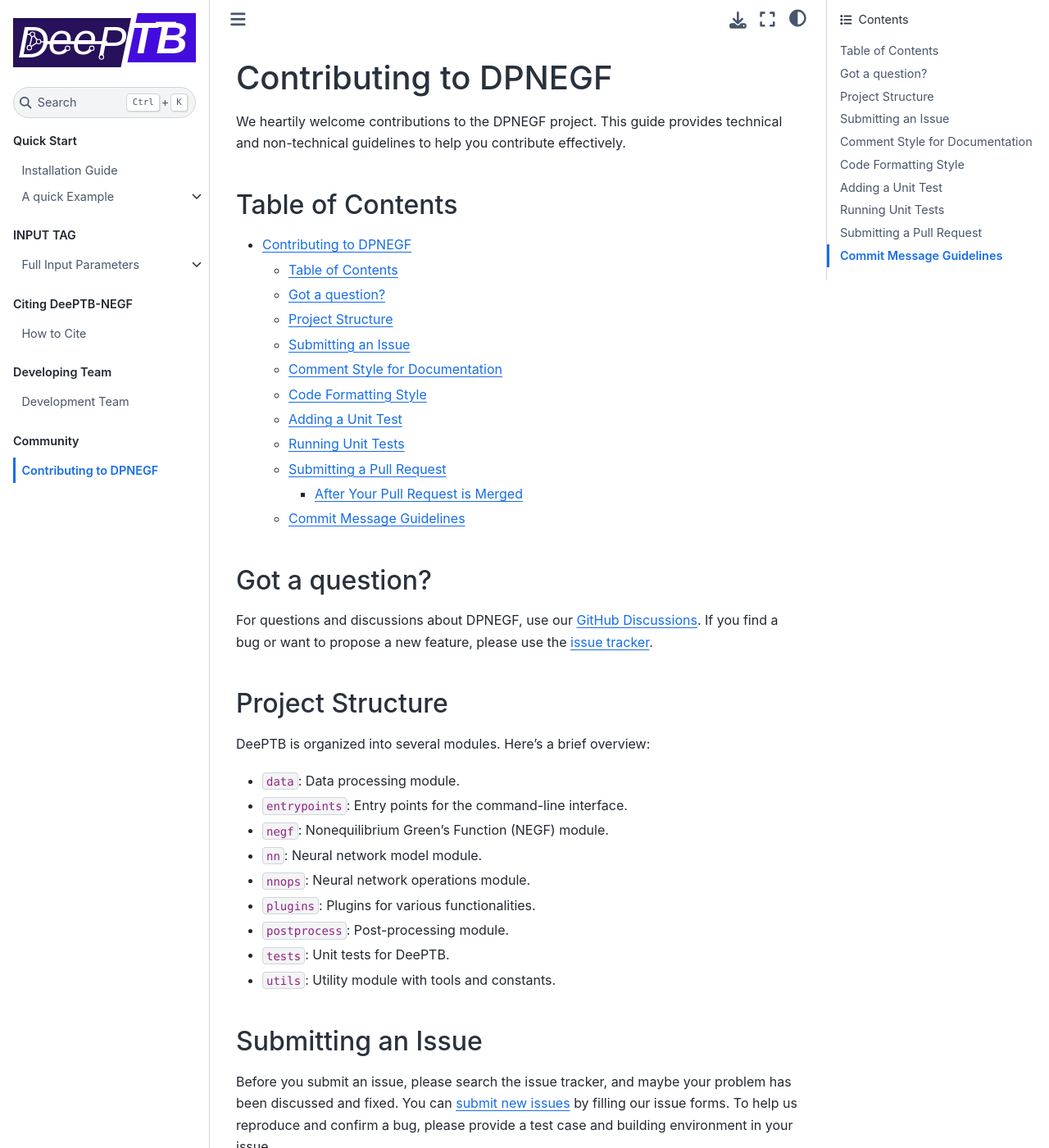
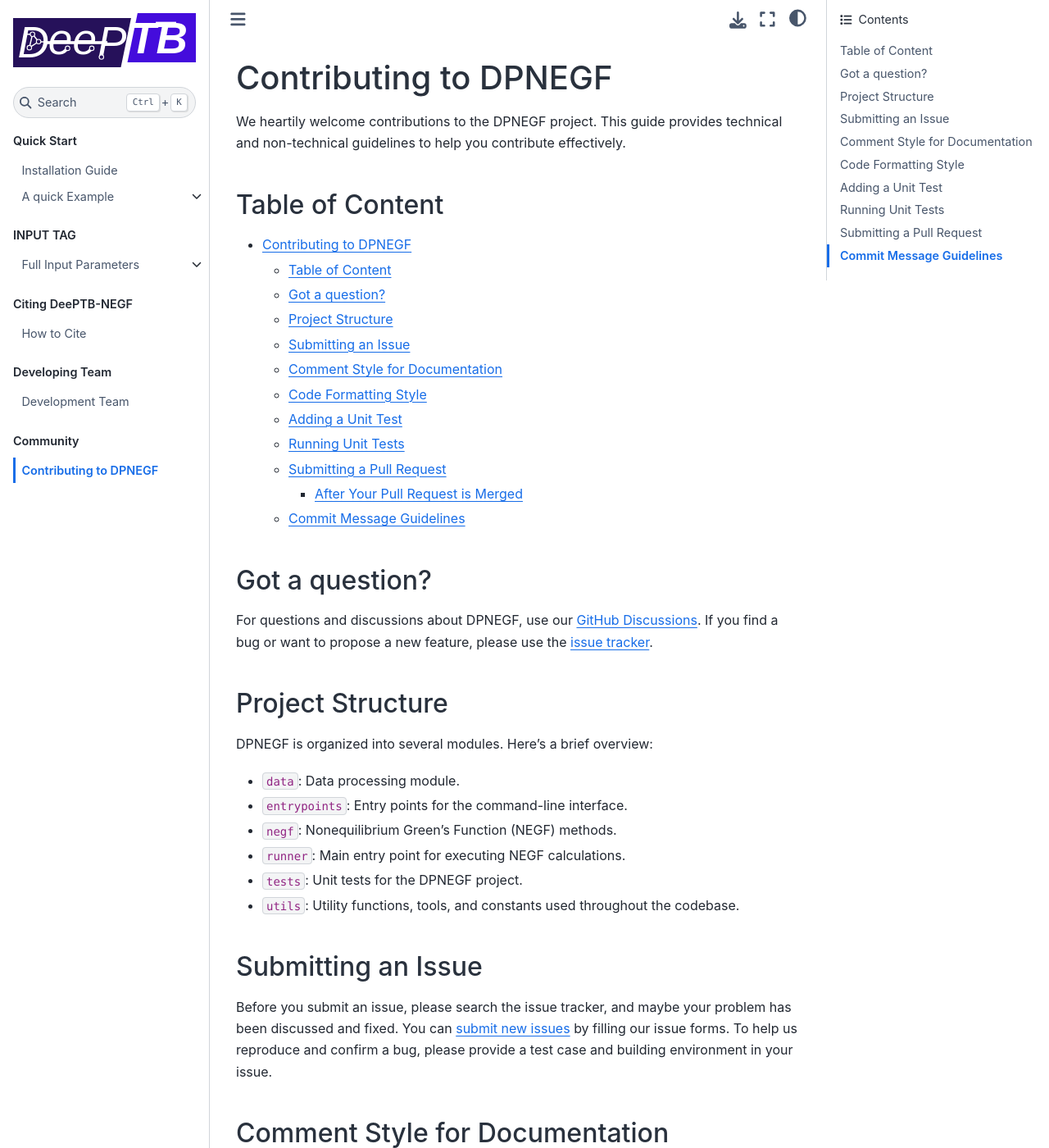
Before and after one commit to kirk0830/dpnegf, a Sphinx documentation site: the page built from docs/CONTRIBUTING.md, in a window 1280 px wide and 1400 px high. Shown: the whole window at 82% size. Built offline with Sphinx 7.4.7 and the Sphinx Book theme 1.1.4, drawn with Linux system fonts in a browser that asks for light colours; pages that are not in the unit, such as notebooks, are missing from menus; some of the changed text lies outside the part shown.

Commit message:
update contributing

````diff
--- a/docs/CONTRIBUTING.md
+++ b/docs/CONTRIBUTING.md
@@ -4,10 +4,9 @@
 
 
 
-## Table of Contents
-
+## Table of Content
 - [Contributing to DPNEGF](#contributing-to-dpnegf)
-  - [Table of Contents](#table-of-contents)
+  - [Table of Content](#table-of-content)
   - [Got a question?](#got-a-question)
   - [Project Structure](#project-structure)
   - [Submitting an Issue](#submitting-an-issue)
@@ -25,21 +24,18 @@
 
 ## Project Structure
 
-DeePTB is organized into several modules. Here's a brief overview:
+DPNEGF is organized into several modules. Here's a brief overview:
 
 - `data`: Data processing module.
 - `entrypoints`: Entry points for the command-line interface.
-- `negf`: Nonequilibrium Green's Function (NEGF) module.
-- `nn`: Neural network model module.
-- `nnops`: Neural network operations module.
-- `plugins`: Plugins for various functionalities.
-- `postprocess`: Post-processing module.
-- `tests`: Unit tests for DeePTB.
-- `utils`: Utility module with tools and constants.
+- `negf`: Nonequilibrium Green's Function (NEGF) methods.
+- `runner`: Main entry point for executing NEGF calculations.
+- `tests`: Unit tests for the DPNEGF project.
+- `utils`: Utility functions, tools, and constants used throughout the codebase.
 
 ## Submitting an Issue
 
-Before you submit an issue, please search the issue tracker, and maybe your problem has been discussed and fixed. You can [submit new issues](https://github.com/deepmodeling/DeePTB/issues/new/choose) by filling our issue forms.
+Before you submit an issue, please search the issue tracker, and maybe your problem has been discussed and fixed. You can [submit new issues](https://github.com/DeePTB-Lab/dpnegf/issues) by filling our issue forms.
 To help us reproduce and confirm a bug, please provide a test case and building environment in your issue.
 
 
@@ -63,18 +59,18 @@
 To run all unit tests, use the following command in the project root directory:
 
 ```bash
-pytest ./dptb/tests
+pytest ./dpnegf/tests
 ```
 
 To run a specific test, use:
 
 ```bash
-pytest ./dptb/tests/test_file.py
+pytest ./dpnegf/tests/test_file.py
 ```
 
 ## Submitting a Pull Request
 
-1. [Fork](https://docs.github.com/en/github/getting-started-with-github/fork-a-repo) the [DeePTB repository](https://github.com/deepmodeling/DeePTB). If you already had an existing fork, [sync](https://docs.github.com/en/pull-requests/collaborating-with-pull-requests/working-with-forks/syncing-a-fork) the fork to keep your modification up-to-date.
+1. [Fork](https://docs.github.com/en/github/getting-started-with-github/fork-a-repo) the [DPNEGF  repository](https://github.com/DeePTB-Lab/dpnegf). If you already had an existing fork, [sync](https://docs.github.com/en/pull-requests/collaborating-with-pull-requests/working-with-forks/syncing-a-fork) the fork to keep your modification up-to-date.
 2. Create a new branch for your changes.
      ```shell
      git checkout -b my-fix-branch
@@ -82,7 +78,7 @@
 3. Make your changes, including tests and documentation updates.
 4. Commit your changes with a [proper commit message](#commit-message-guidelines).
 5. Push your branch to your fork on GitHub.
-6. Submit a pull request (PR) with `deepmodeling/DeePTB:main` as the base repository. It is required to document your PR following [our guidelines](#commit-message-guidelines).
+6. Submit a pull request (PR) with `DeePTB-Lab/dpnegf:main` as the base repository. It is required to document your PR following [our guidelines](#commit-message-guidelines).
 
 ### After Your Pull Request is Merged
 
````
